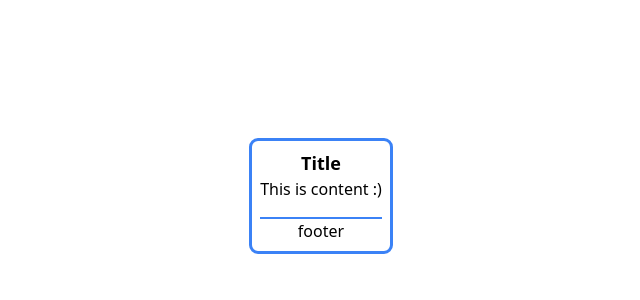
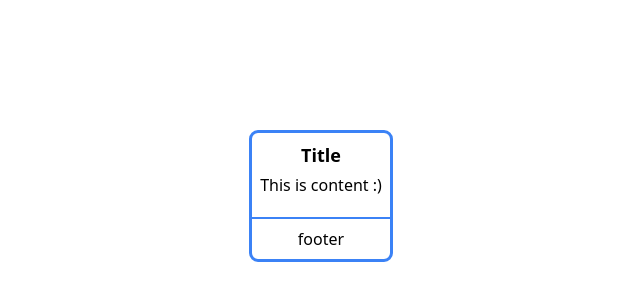
Before and after one commit to guilhermehto/react-unit-testing, a React (Vite) app: page / in a window 1280 px wide. Shown: the part 204-504 px from the top of the page, without its empty margins (319-959 px from the left). Built offline with nearby package versions, Linux system fonts and the light colour scheme.

Commit message:
fix: Card style tweaks

```diff
--- a/src/components/Card.tsx
+++ b/src/components/Card.tsx
@@ -8,7 +8,7 @@ type CardProps = {
 
 const Card: React.FC<CardProps> = ({ children, title, footer, isLoading }) => {
 	return (
-		<div className="flex flex-col items-center p-2 rounded-md outline-blue-500 outline">
+		<div className="flex flex-col items-center rounded-md outline-blue-500 outline">
 			{isLoading ? (
 				<div>
 					<i className="fa-solid fa-spinner animate-spin"></i> Loading
@@ -16,7 +16,7 @@ const Card: React.FC<CardProps> = ({ children, title, footer, isLoading }) => {
 			) : (
 				<>
 					{title ? <CardTitle>{title}</CardTitle> : null}
-					{children}
+					{<div className="px-2 py-1">{children}</div>}
 					{footer ? <CardFooter>{footer}</CardFooter> : null}
 				</>
 			)}
@@ -25,12 +25,14 @@ const Card: React.FC<CardProps> = ({ children, title, footer, isLoading }) => {
 }
 
 const CardTitle: React.FC = ({ children }) => {
-	return <h3 className="font-bold text-lg">{children}</h3>
+	return <h3 className="font-bold text-lg pt-2">{children}</h3>
 }
 
 const CardFooter: React.FC = ({ children }) => {
 	return (
-		<div className="flex justify-center w-full border-t-2 border-blue-500 mt-4">{children}</div>
+		<div className="flex justify-center w-full border-t-2 border-blue-500 mt-4 py-2">
+			{children}
+		</div>
 	)
 }
 
```
